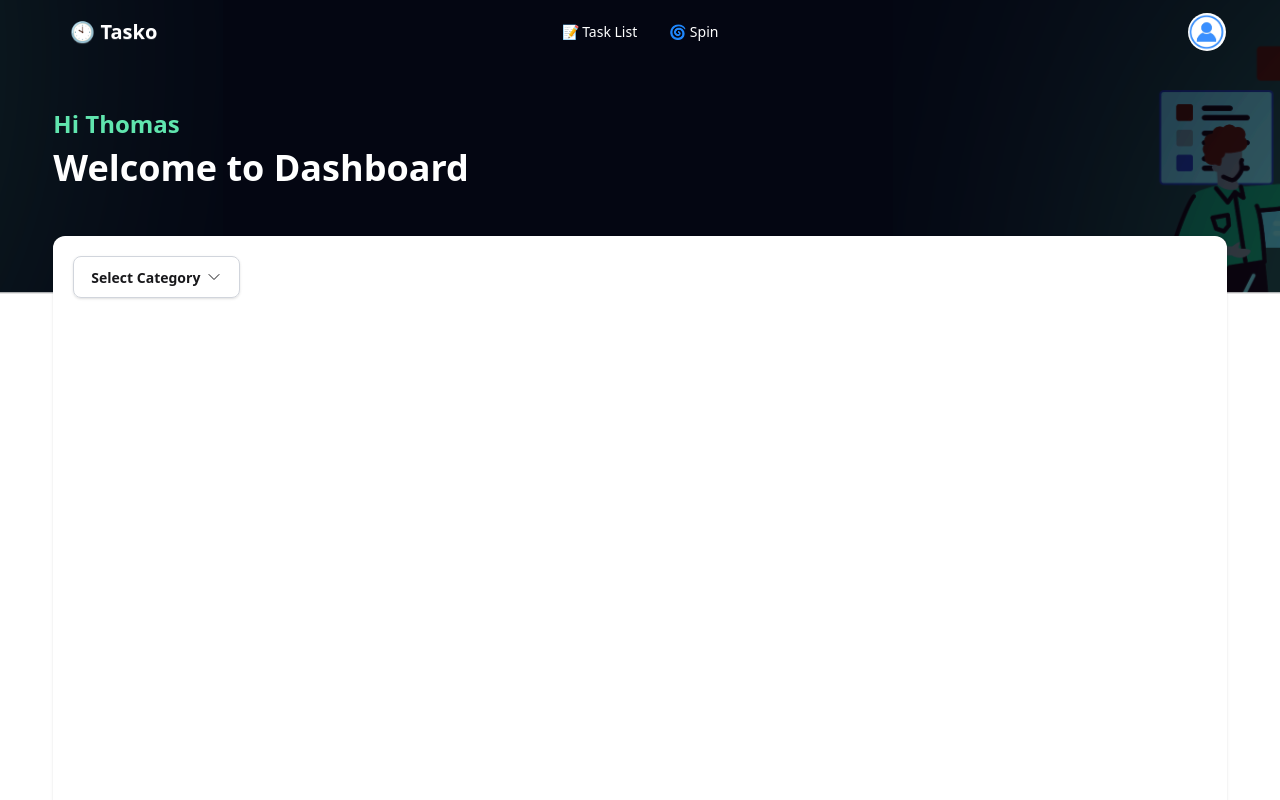
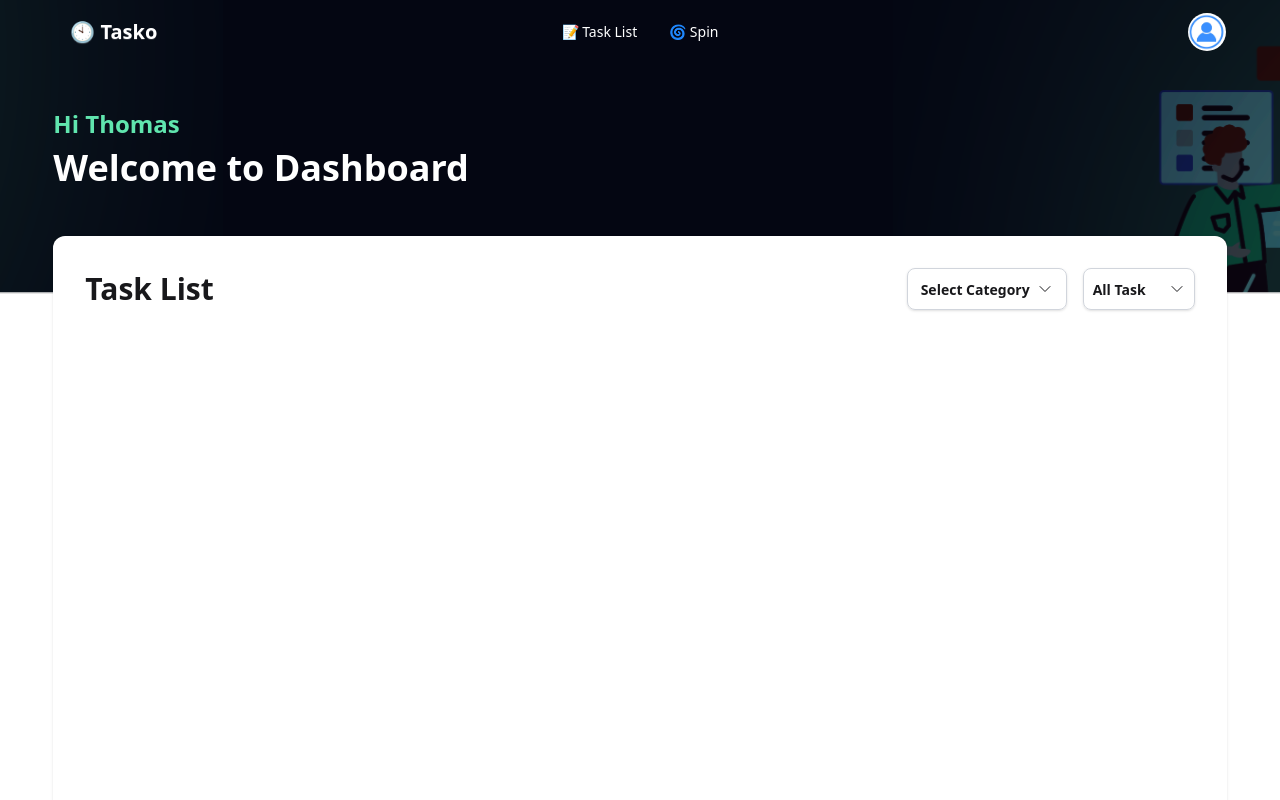
Before and after one commit to misbahulhoq/tasko, a Next.js app: page /dashboard in a window 1280 px wide. Shown: the top 800 px of the page. Built offline with nearby package versions, Linux system fonts and the light colour scheme.

Commit message:
drop down issue fixed on dashboard page

```diff
--- a/src/app/dashboard/layout.tsx
+++ b/src/app/dashboard/layout.tsx
@@ -31,8 +31,8 @@ const DashboardLayout = ({ children }: { children: ReactNode }) => {
         />
       </div>
 
-      <div className="container-center bg-base-100 min-h-screen rounded-xl shadow lg:relative lg:top-12">
-        <div className="lg:p-5">{children}</div>
+      <div className="container-center bg-base-100 min-h-screen rounded-xl shadow-none lg:relative lg:top-12 lg:shadow">
+        <div className="lg:p-8">{children}</div>
       </div>
     </div>
   );
--- a/src/app/dashboard/page.tsx
+++ b/src/app/dashboard/page.tsx
@@ -1,5 +1,19 @@
 "use client";
 import React, { useState } from "react";
+
+const DashboardHome = () => {
+  return (
+    <section className="">
+      <div className="top-part flex items-center justify-between">
+        <h3 className="text-3xl font-semibold">Task List</h3>
+        <div className="flex items-center gap-4">
+          <CategoryDropdown />
+          <TaskStatusDropdown />
+        </div>
+      </div>
+    </section>
+  );
+};
 
 const categories = [
   {
@@ -40,8 +54,12 @@ const CategoryDropdown = () => {
   };
 
   return (
-    <div className="dropdown dropdown-hover rounded-lg border border-gray-300 shadow">
-      <div tabIndex={0} role="button" className="btn btn-ghost">
+    <div className="dropdown dropdown-hover w-[160px] rounded-lg border border-gray-300 shadow">
+      <div
+        tabIndex={0}
+        role="button"
+        className="btn btn-ghost w-full justify-between px-3"
+      >
         {selectedCategory ? selectedCategory.name : "Select Category"}
         {/* Chevron down icon */}
         <svg
@@ -87,11 +105,81 @@ const CategoryDropdown = () => {
   );
 };
 
-const DashboardHome = () => {
+const taskStatus = [
+  {
+    name: "All Task",
+    slug: "",
+  },
+  {
+    name: "Pending",
+    slug: "pending",
+  },
+  {
+    name: "Done",
+    slug: "done",
+  },
+];
+const TaskStatusDropdown = () => {
+  const [selectedCategory, setSelectedCategory] = useState<{
+    name: string;
+    slug: string;
+  } | null>(taskStatus[0]);
+
+  const handleSelect = (category: { name: string; slug: string }) => {
+    // If the clicked category is already selected, unselect it (set to null).
+    // Otherwise, select the new category.
+    setSelectedCategory((prev) => (prev === category ? null : category));
+  };
+
   return (
-    <section className="">
-      <CategoryDropdown />
-    </section>
+    <div className="dropdown dropdown-end dropdown-hover w-28 rounded-lg border border-gray-300 shadow">
+      <div
+        tabIndex={0}
+        role="button"
+        className="btn btn-ghost w-full justify-between px-2"
+      >
+        {selectedCategory?.name}
+        {/* Chevron down icon */}
+        <svg
+          xmlns="http://www.w3.org/2000/svg"
+          fill="none"
+          viewBox="0 0 24 24"
+          strokeWidth={1.5}
+          stroke="currentColor"
+          className="h-4 w-4"
+        >
+          <path
+            strokeLinecap="round"
+            strokeLinejoin="round"
+            d="m19.5 8.25-7.5 7.5-7.5-7.5"
+          />
+        </svg>
+      </div>
+      <ul
+        tabIndex={0}
+        className="dropdown-content menu bg-base-200 rounded-box z-[1] w-52 p-2 shadow-lg"
+      >
+        {taskStatus.map((category) => (
+          <li key={category.slug} onClick={() => handleSelect(category)}>
+            <a
+              className={
+                selectedCategory?.slug === category.slug
+                  ? "bg-primary text-primary-content"
+                  : ""
+              }
+            >
+              <input
+                type="checkbox"
+                readOnly
+                checked={selectedCategory?.slug === category.slug}
+                className="checkbox checkbox-primary"
+              />
+              {category.name}
+            </a>
+          </li>
+        ))}
+      </ul>
+    </div>
   );
 };
 
--- a/src/components/dashboard/DashboardLink.tsx
+++ b/src/components/dashboard/DashboardLink.tsx
@@ -13,7 +13,7 @@ const DashboardLink: React.FC<DashboardLinkProps> = ({ href, label }) => {
   const isActive = pathname === href;
 
   const baseClasses =
-    "px-4 py-2 rounded-md text-sm text-white font-medium transition-colors";
+    "px-4 py-2 rounded-md text-sm  lg:text-white font-medium transition-colors";
   const activeClasses = "bg-blue-600 text-primary";
   const inactiveClasses = "";
 
--- a/src/components/dashboard/DashboardNav.tsx
+++ b/src/components/dashboard/DashboardNav.tsx
@@ -15,7 +15,7 @@ const DashboardNav = () => {
     </>
   );
   return (
-    <div className="navbar bg-base-100 p-0 shadow-md lg:bg-transparent lg:text-white lg:shadow-none">
+    <div className="navbar bg-base-100 p-0 shadow-none lg:bg-transparent lg:text-white">
       {/* Part 1: Logo & Mobile Hamburger Menu */}
       <div className="navbar-start">
         <div className="dropdown">
```
